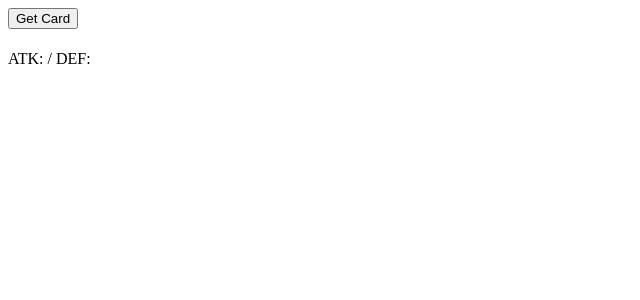
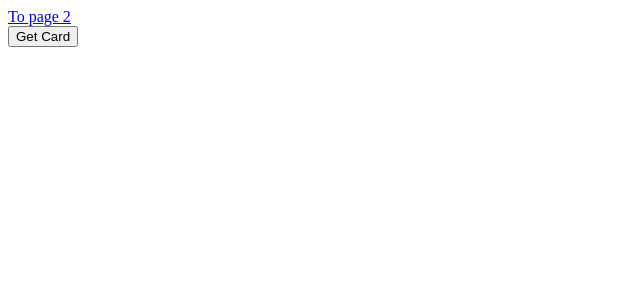
Before and after one commit to only-zover/ygo-project, a Vue app: page / in a window 1280 px wide. Shown: the top 300 px of the page, without its empty margins (0-640 px from the left). Built offline with nearby package versions, Linux system fonts and the light colour scheme.

Commit message:
better logic

```diff
--- a/src/App.vue
+++ b/src/App.vue
@@ -1,12 +1,15 @@
 <script setup>
 import { ref } from 'vue'
 
+const API_URL = "https://db.ygoprodeck.com/api/v7/cardinfo.php?"
 const card = ref([])
+const status = ref("")
 
 async function getCard() {
-  const response = await fetch(`https://db.ygoprodeck.com/api/v7/cardinfo.php?name=Dark Magician`)
+  const response = await fetch(`${API_URL}name=Dark Magician`)
   const data = await response.json()
   card.value = data.data[0]
+  status.value = `\nATK: ${card.value.atk} / DEF: ${card.value.def}`
   console.log(data.data[0])
 }
 
@@ -14,11 +17,14 @@ async function getCard() {
 
 <template>
   <div>
+    <a href="./page2.vue">To page 2</a>
+  </div>
+  <div>
     <button @click="getCard">Get Card</button>
   </div>
   <div>
     <h1>{{ card.name }}</h1>
     <h2>{{ card.desc }}</h2>
-    <span>ATK: {{ card.atk }} / DEF: {{ card.def }}</span>
+    <p>{{ status }}</p>
   </div>
 </template>
```
Also changed, not shown: src/page2.vue (added).
